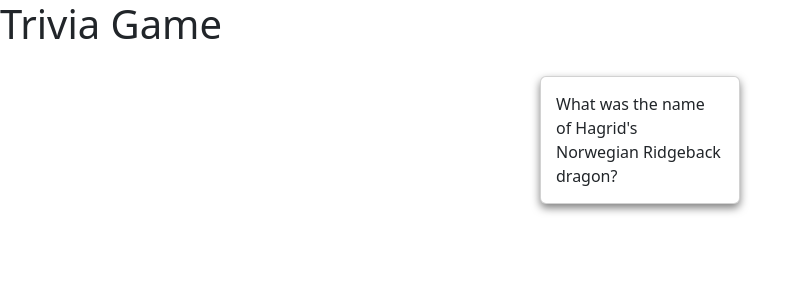
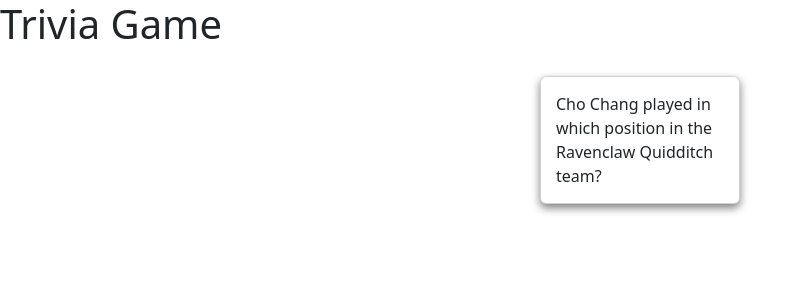
Before and after one commit to mathewrobins/react-trivia, a React (Vite) app: page / in a window 1280 px wide. Shown: the top 300 px of the page, without its empty margins (0-809 px from the left). Built offline with nearby package versions, Linux system fonts and the light colour scheme.

Commit message:
now can grab several questions

```diff
--- a/src/App.tsx
+++ b/src/App.tsx
@@ -4,11 +4,24 @@ import Question from "./assets/Question";
 function App() {
   // const question = "Who are you?"
   // const answer = "Me"
-  const question = {
-    id: "1",
-    question: "What was the name of Hagrid's Norwegian Ridgeback dragon?",
-    answer: "Norbert",
-  };
+  const question = [
+    {
+      id: 1,
+      question: "What was the name of Hagrid's Norwegian Ridgeback dragon?",
+      answer: "Norbert",
+    },
+    {
+      id: 2,
+      question:
+        "Cho Chang played in which position in the Ravenclaw Quidditch team?",
+      answer: "Seeker",
+    },
+    {
+      id: 3,
+      question: "Who did Ron beat to become the Quidditch keeper?",
+      answer: "Cormac",
+    },
+  ];
 
   return (
     <>
@@ -16,9 +29,9 @@ function App() {
       <div>
         <div className="container">
           <Question
-            key={question.id}
-            question={question.question}
-            answer={question.answer}
+            key={question[1].id}
+            question={question[1].question}
+            answer={question[1].answer}
           />
         </div>
       </div>
```
